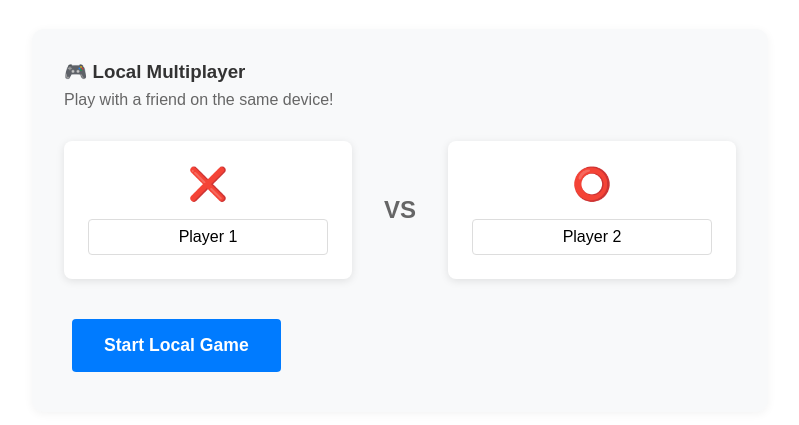
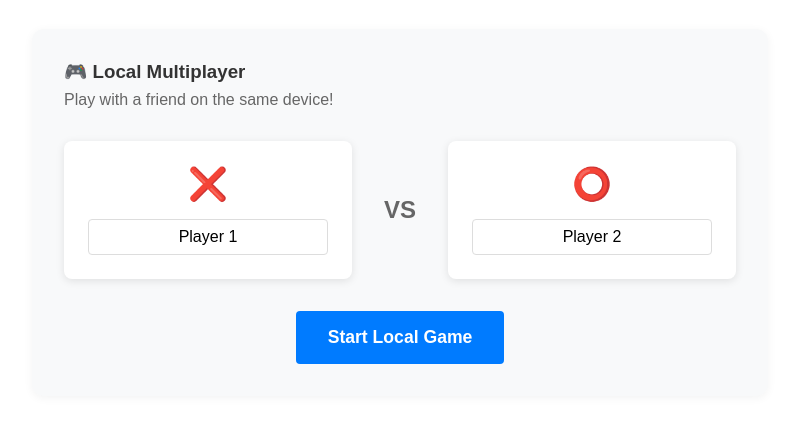
Before and after one commit to bhumikamittal7/ultimate-tic-tac-toe, a website: page public/index.html in a window 1280 px wide. Shown: the part 138-563 px from the top of the page, without its empty margins (240-1039 px from the left). Drawn offline with Linux system fonts and the light colour scheme.

Commit message:
Center the Start Local Game button better

```diff
--- a/public/styles.css
+++ b/public/styles.css
@@ -128,6 +128,9 @@ h3 {
     padding: 1rem 2rem;
     font-size: 1.1rem;
     font-weight: 600;
+    display: block;
+    margin: 0 auto;
+    text-align: center;
 }
 
 .btn {
```
